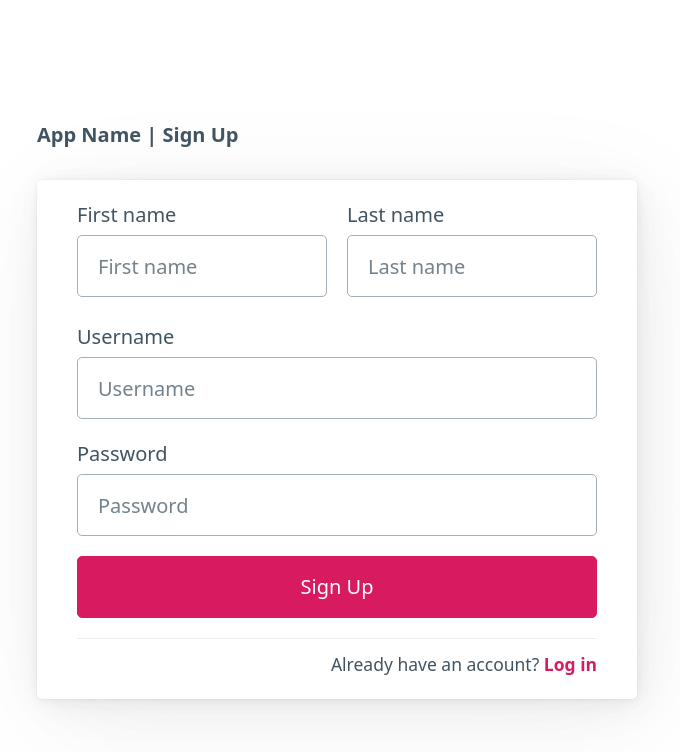
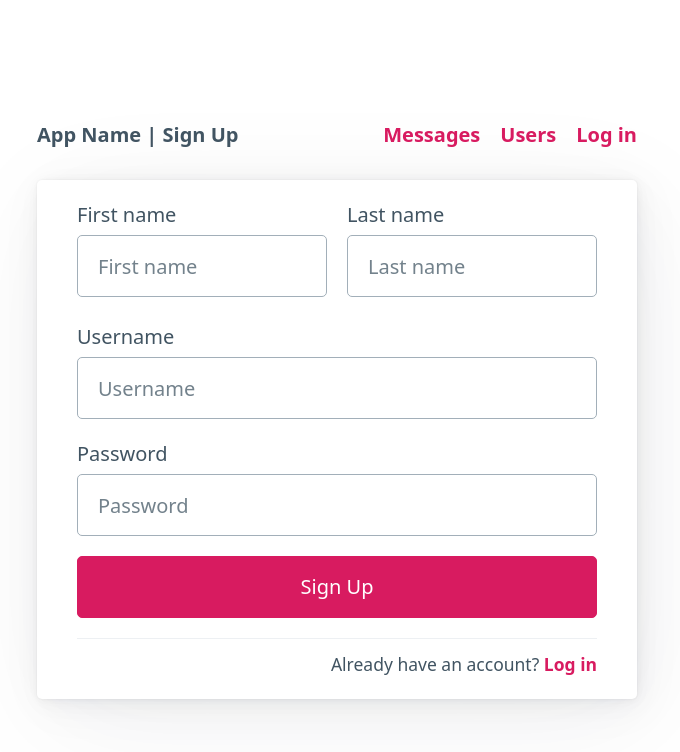
Before and after one commit to Fejiro-A/webdev-project, a plain HTML site: page pages/signup.html in a window 1280 px wide. Shown: the whole page, without its empty margins (303-983 px from the left). Drawn offline with nearby package versions, Linux system fonts and the light colour scheme.

Commit message:
Added page links to navbar

```diff
--- a/css/users.css
+++ b/css/users.css
@@ -8,3 +8,6 @@
     padding-top: var(--spacing);
     padding-bottom: var(--spacing);
 }
+.page-link{
+    color:rgb(216, 27, 96);
+}
--- a/pages/signup.html
+++ b/pages/signup.html
@@ -14,6 +14,11 @@
         <main class="container">
             <nav>
                 <ul><li><strong>App Name | Sign Up</strong></li></ul>
+                <ul>
+                    <li><a href="messages.html" class="page-link"><strong>Messages</strong></a></li>
+                    <li><a href="users.html" class="page-link"><strong>Users</strong></a></li>
+                    <li><a href="login.html" class="page-link"><strong>Log in</strong></a></li>
+                </ul>
             </nav>
 
             <article class="login-container">
```
Also changed, not shown: pages/login.html (+5 -1 lines), pages/messages.html (+5 -0 lines), pages/users.html (+9 -1 lines).
